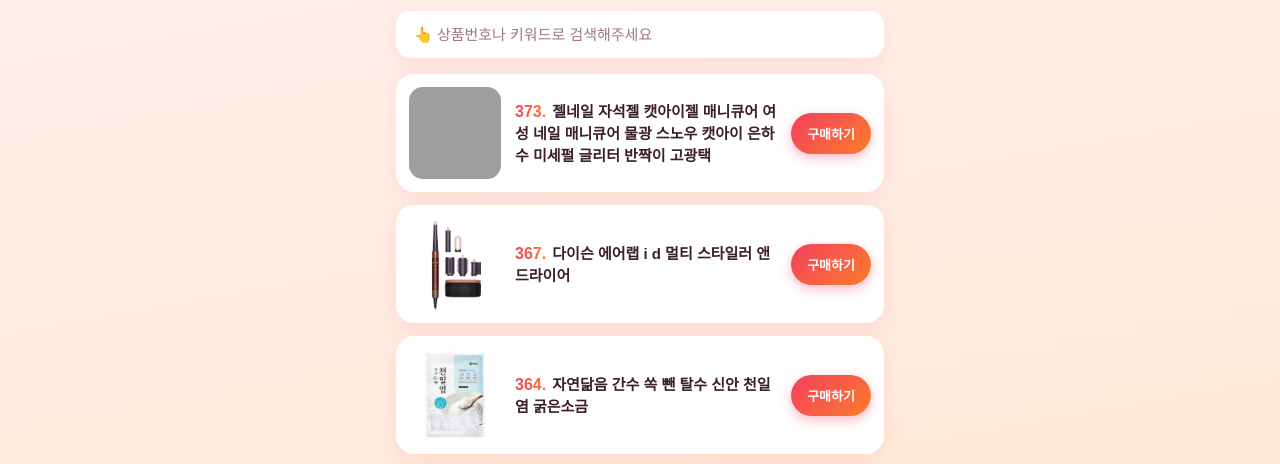
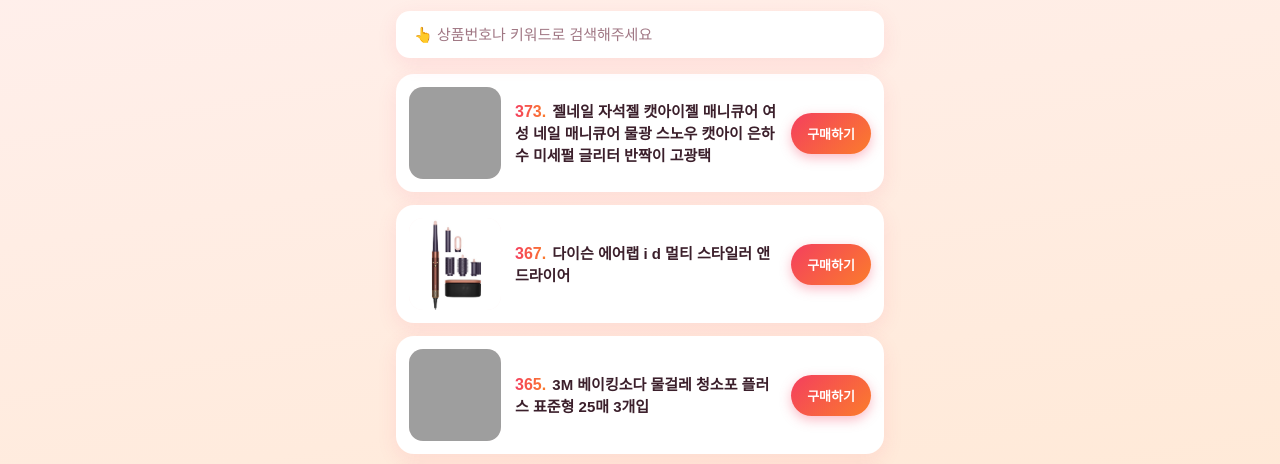
Before and after one commit to shop1649/pickpocket.github.io, a plain HTML site: page index.html in a window 1280 px wide. Shown: the part 266-730 px from the top of the page. Drawn offline with Linux system fonts and the light colour scheme; grey boxes are pictures that could not be loaded.

Commit message:
상품 갱신 2026-11-15 21:02

```diff
--- a/index.html
+++ b/index.html
@@ -77,6 +77,11 @@ footer{margin-top:28px;text-align:center;font-size:11px;color:var(--sub);line-he
 <a class="card" data-k="367 다이슨 에어랩 i d 멀티 스타일러 앤 드라이어" href="https://link.coupang.com/re/AFFSDP?lptag=AF6252943&amp;pageKey=8882805356&amp;itemId=29152517958&amp;vendorItemId=96075236989&amp;traceid=V0-153-1c173671b8990318&amp;requestid=20261115103620999155186025&amp;token=31850C%7CMIXED&amp;pt=0&amp;slot=7" target="_blank" rel="noopener sponsored">
   <img class="thumb" src="img/367-62deb1f7.jpg" alt="" loading="lazy">
   <div class="info"><div class="name"><span class="no">367.</span> 다이슨 에어랩 i d 멀티 스타일러 앤 드라이어</div></div>
+  <span class="btn">구매하기</span>
+</a>
+<a class="card" data-k="365 3m 베이킹소다 물걸레 청소포 플러스 표준형 25매 3개입" href="https://link.coupang.com/re/AFFSDP?lptag=AF6252943&amp;pageKey=9456585561&amp;itemId=29296485832&amp;vendorItemId=96037774441&amp;traceid=V0-153-c1fd1789f9f873f7&amp;clickBeacon=4b7df8c0-e06d-11f1-9365-7240c1990e31%7E3&amp;requestid=20261115055224663042108472&amp;token=31850C%7CMIXED&amp;pt=1&amp;slot=1" target="_blank" rel="noopener sponsored">
+  <img class="thumb" src="img/365-ca944546.jpg" alt="" loading="lazy">
+  <div class="info"><div class="name"><span class="no">365.</span> 3M 베이킹소다 물걸레 청소포 플러스 표준형 25매 3개입</div></div>
   <span class="btn">구매하기</span>
 </a>
 <a class="card" data-k="364 자연닮음 간수 쏙 뺀 탈수 신안 천일염 굵은소금" href="https://link.coupang.com/re/AFFSDP?lptag=AF6252943&amp;pageKey=7470750751&amp;itemId=20051681553&amp;vendorItemId=90821580108&amp;traceid=V0-153-8c9ccf4d7f8ed41b&amp;clickBeacon=897d43e0-dfa2-11f1-b701-43876c15d8b2%7E3&amp;requestid=20261114054100896287910318&amp;token=31850C%7CMIXED&amp;pt=1&amp;slot=5" target="_blank" rel="noopener sponsored">
```
